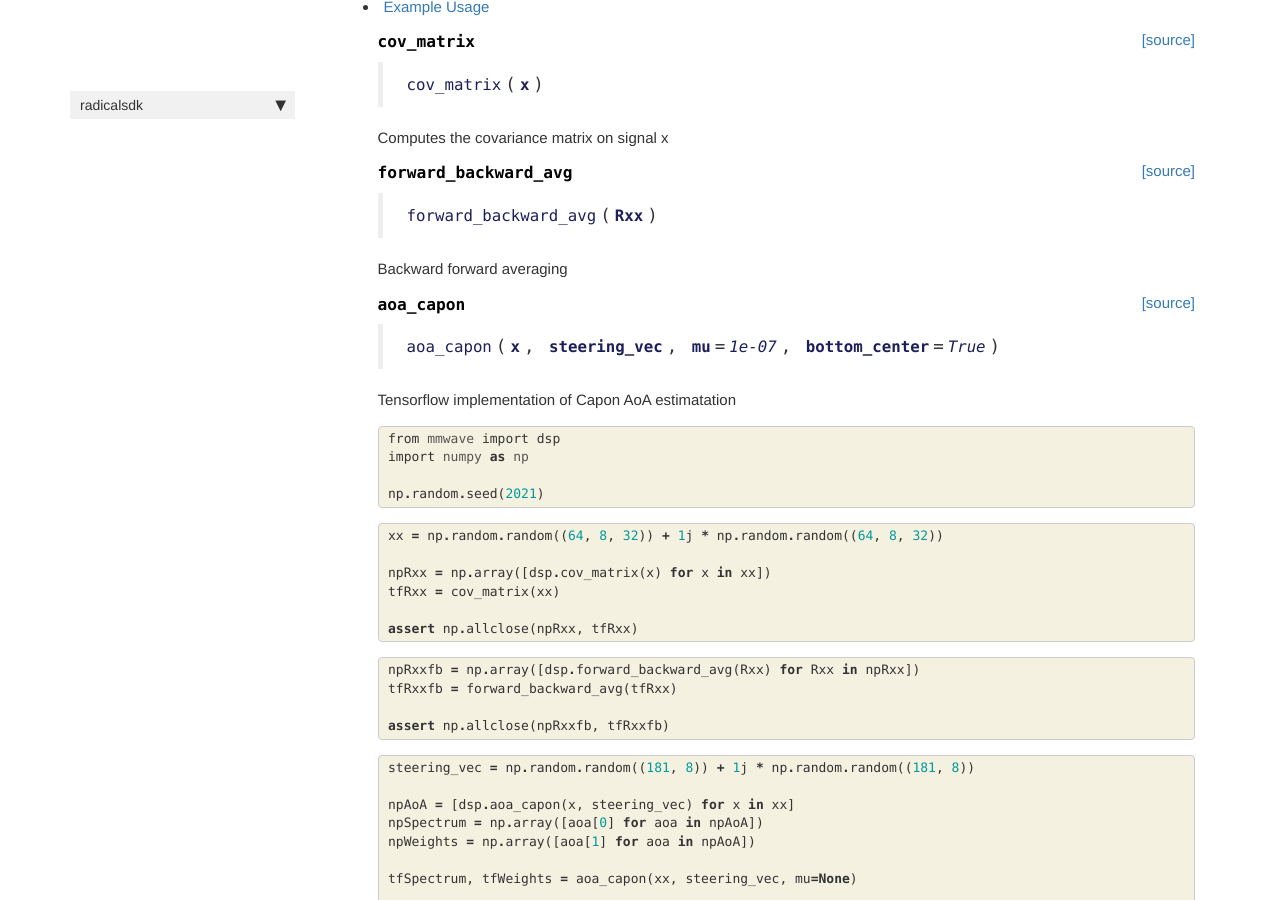
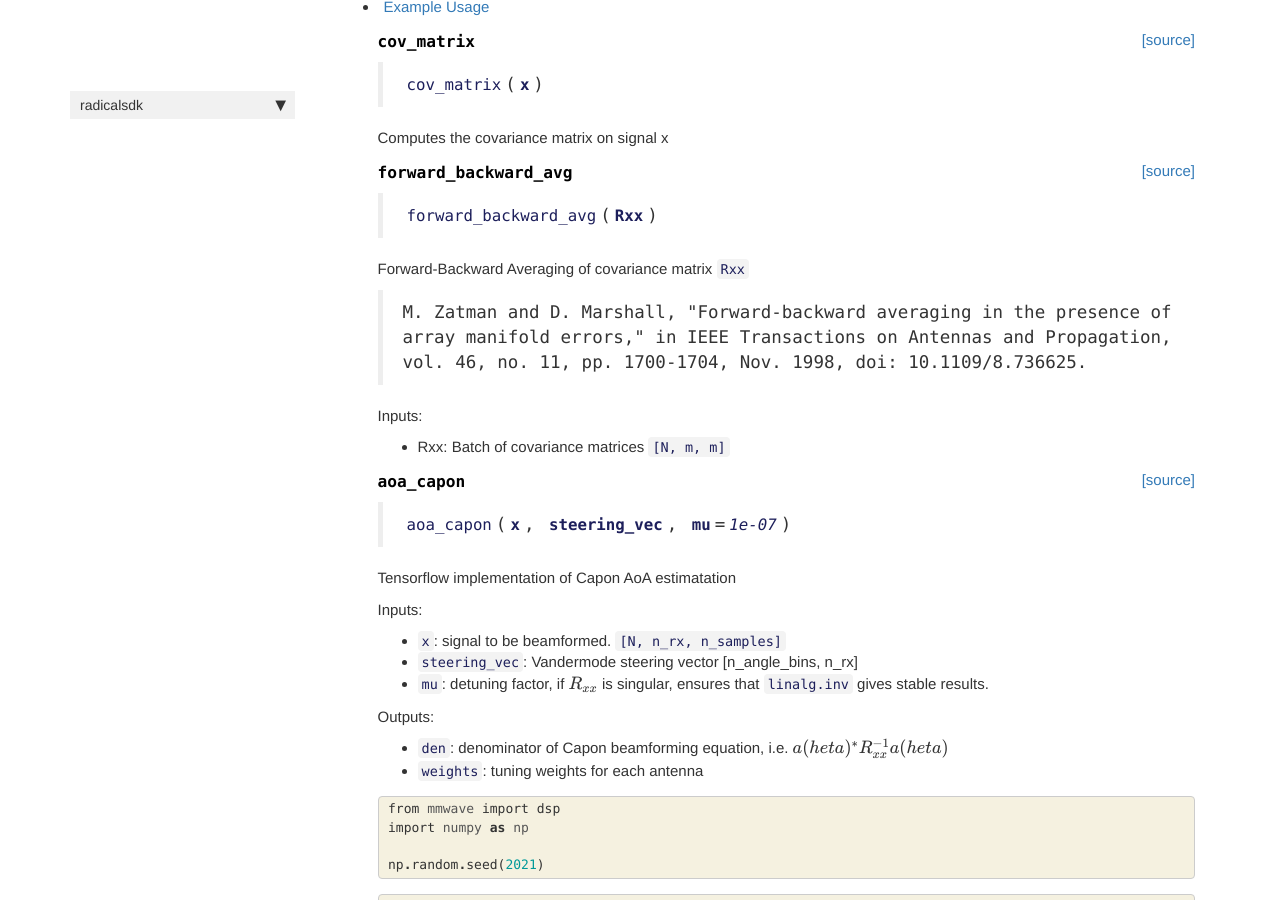
Before and after one commit to moodoki/radical_sdk, a Jekyll site: the page built from docs/beamformers.html, in a window 1280 px wide and 900 px high, scrolled down 274 px. Built offline with Jekyll 4.4.1, drawn with Linux system fonts in a browser that asks for light colours; nearby versions of some CDN libraries; comment, search, counter and statistics services are not loaded.

Commit message:
docs for beamformers

```diff
--- a/docs/beamformers.html
+++ b/docs/beamformers.html
@@ -72,9 +72,16 @@ nb_path: "nbs/06_beamformers.ipynb"
 
 
 <div class="output_markdown rendered_html output_subarea ">
-<h4 id="forward_backward_avg" class="doc_header"><code>forward_backward_avg</code><a href="https://github.com/moodoki/radical_sdk/tree/master/radicalsdk/beamformers.py#L16" class="source_link" style="float:right">[source]</a></h4><blockquote><p><code>forward_backward_avg</code>(<strong><code>Rxx</code></strong>)</p>
+<h4 id="forward_backward_avg" class="doc_header"><code>forward_backward_avg</code><a href="https://github.com/moodoki/radical_sdk/tree/master/radicalsdk/beamformers.py#L19" class="source_link" style="float:right">[source]</a></h4><blockquote><p><code>forward_backward_avg</code>(<strong><code>Rxx</code></strong>)</p>
 </blockquote>
-<p>Backward forward averaging</p>
+<p>Forward-Backward Averaging of covariance matrix <code>Rxx</code></p>
+<blockquote><p>M. Zatman and D. Marshall, "Forward-backward averaging in the presence of array manifold errors,"
+in IEEE Transactions on Antennas and Propagation, vol. 46, no. 11, pp. 1700-1704, Nov. 1998, doi: 10.1109/8.736625.</p>
+</blockquote>
+<p>Inputs:</p>
+<ul>
+<li>Rxx: Batch of covariance matrices <code>[N, m, m]</code></li>
+</ul>
 
 </div>
 
@@ -97,9 +104,20 @@ nb_path: "nbs/06_beamformers.ipynb"
 
 
 <div class="output_markdown rendered_html output_subarea ">
-<h4 id="aoa_capon" class="doc_header"><code>aoa_capon</code><a href="https://github.com/moodoki/radical_sdk/tree/master/radicalsdk/beamformers.py#L27" class="source_link" style="float:right">[source]</a></h4><blockquote><p><code>aoa_capon</code>(<strong><code>x</code></strong>, <strong><code>steering_vec</code></strong>, <strong><code>mu</code></strong>=<em><code>1e-07</code></em>, <strong><code>bottom_center</code></strong>=<em><code>True</code></em>)</p>
+<h4 id="aoa_capon" class="doc_header"><code>aoa_capon</code><a href="https://github.com/moodoki/radical_sdk/tree/master/radicalsdk/beamformers.py#L38" class="source_link" style="float:right">[source]</a></h4><blockquote><p><code>aoa_capon</code>(<strong><code>x</code></strong>, <strong><code>steering_vec</code></strong>, <strong><code>mu</code></strong>=<em><code>1e-07</code></em>)</p>
 </blockquote>
 <p>Tensorflow implementation of Capon AoA estimatation</p>
+<p>Inputs:</p>
+<ul>
+<li><code>x</code>: signal to be beamformed. <code>[N, n_rx, n_samples]</code></li>
+<li><code>steering_vec</code>: Vandermode steering vector [n_angle_bins, n_rx]</li>
+<li><code>mu</code>: detuning factor, if $R_{xx}$ is singular, ensures that <code>linalg.inv</code> gives stable results.</li>
+</ul>
+<p>Outputs:</p>
+<ul>
+<li><code>den</code>: denominator of Capon beamforming equation, i.e. $a(        heta)^*R_{xx}^{-1}a(    heta)$</li>
+<li><code>weights</code>: tuning weights for each antenna</li>
+</ul>
 
 </div>
 
```
Also changed, not shown: radicalsdk/beamformers.py (+26 -4 lines), 1 other file.
